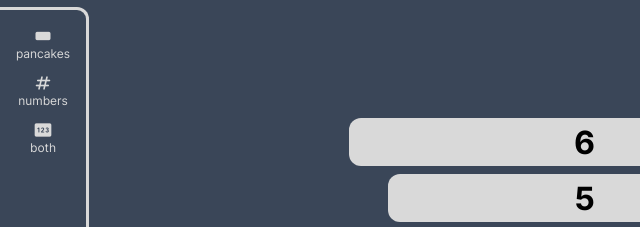
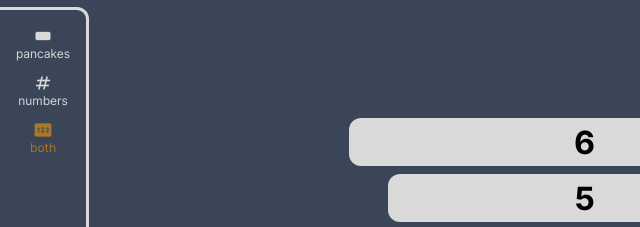
Before and after one commit to derek-graves/pancake-problem, a website built with webpack: page dist/index.html in a window 1280 px wide. Shown: the part 153-380 px from the top of the page, 0-640 px from the left. Built offline with nearby package versions, Linux system fonts and the light colour scheme.

Commit message:
Show both view as enabled

```diff
--- a/dist/index.html
+++ b/dist/index.html
@@ -42,7 +42,7 @@
               <div class="control-icon material-symbols-rounded">tag</div>
               <div class="control-text">numbers</div>
             </button>
-            <button class="single-control" id="view-both">
+            <button class="single-control single-control-enabled" id="view-both">
               <div class="control-icon material-symbols-rounded">pin</div>
               <div class="control-text">both</div>
             </button>
```
